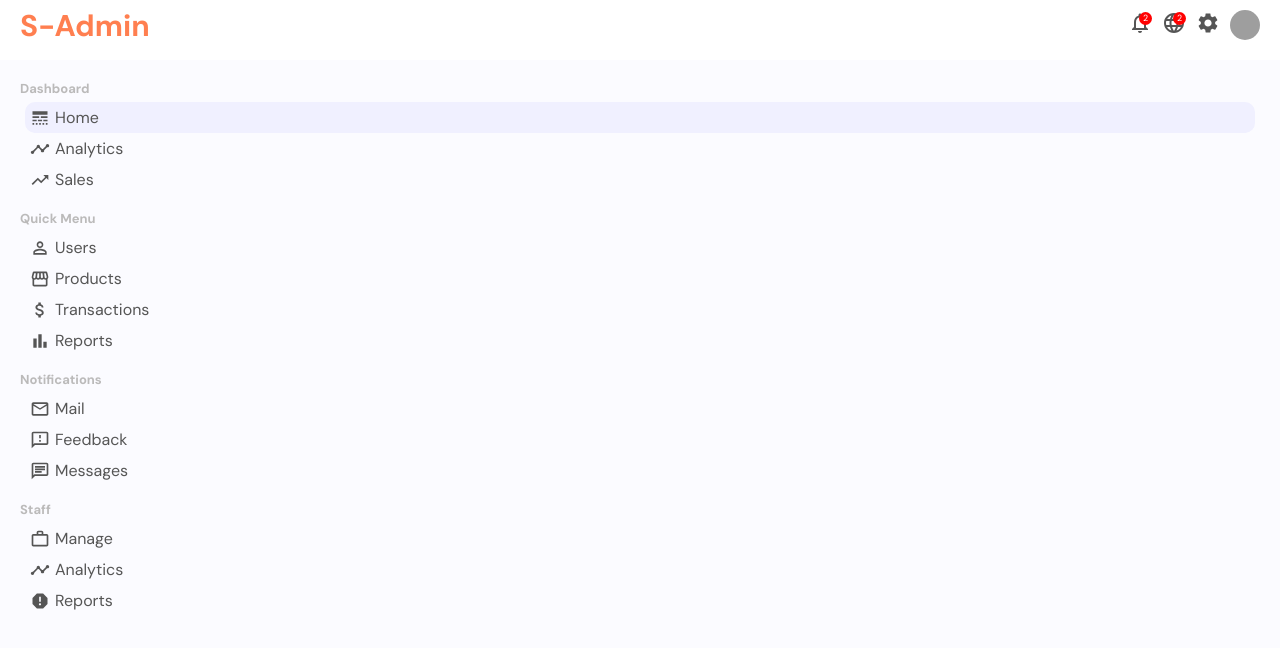
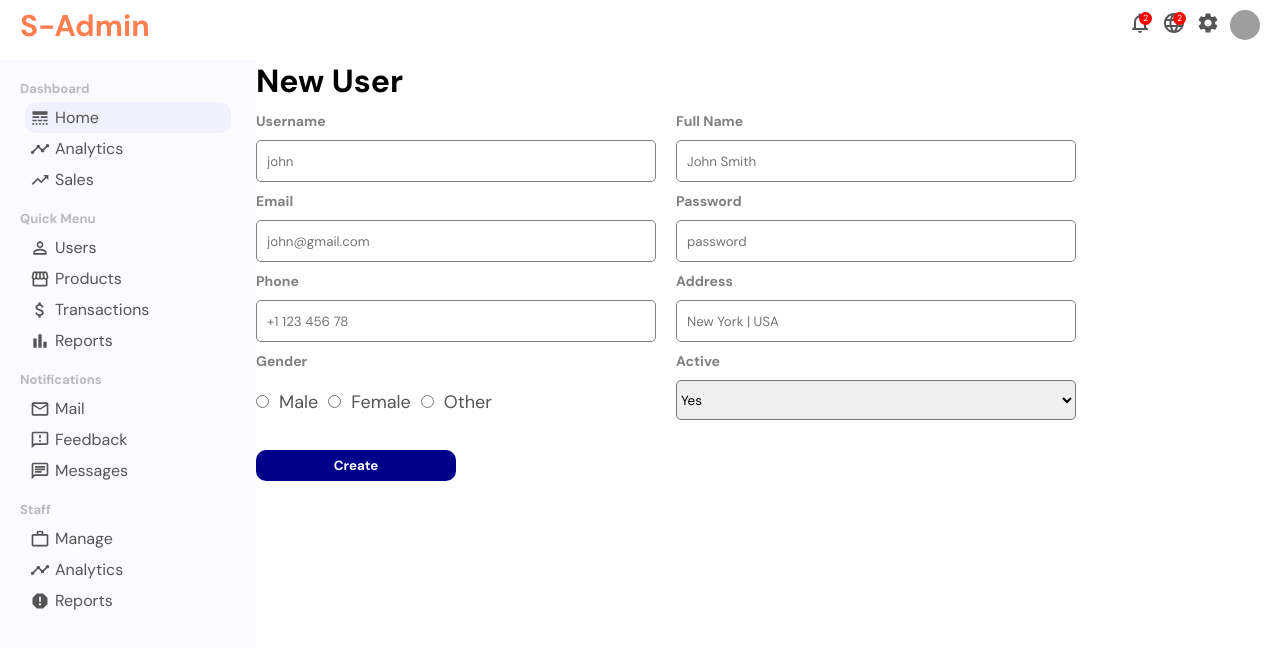
Before and after one commit to OutcastR07/react-admin-panel, a React (Create React App) app: page /user/1/newUser in a window 1280 px wide. Shown: the top 648 px of the page. Built offline with nearby package versions, Linux system fonts and the light colour scheme; grey boxes are pictures that could not be loaded.

Commit message:
new-user-page

```diff
--- a/src/App.css
+++ b/src/App.css
@@ -2,3 +2,8 @@
     display: flex;
     margin-top: 10px;
 }
+
+.link {
+    text-decoration: none;
+    color: inherit;
+}
--- a/src/App.js
+++ b/src/App.js
@@ -5,6 +5,7 @@ import Home from "./pages/home/Home";
 import { BrowserRouter as Router, Routes, Route } from "react-router-dom";
 import UserList from "./pages/userList/UserList";
 import User from "./pages/user/User";
+import NewUser from "./pages/newUser/NewUser";
 
 function App() {
   return (
@@ -16,6 +17,7 @@ function App() {
           <Route path="/" exact={true} element={<Home />} />
           <Route path="/users" element={<UserList />} />
           <Route path="/user/:userId" element={<User />} />
+          <Route path="/user/:userId/newUser" element={<NewUser />} />
         </Routes>
       </div>
     </Router>
--- a/src/components/sidebar/Sidebar.jsx
+++ b/src/components/sidebar/Sidebar.jsx
@@ -1,5 +1,6 @@
 import { AttachMoney, BarChart, ChatOutlined, EmailOutlined, FeedbackOutlined, LineStyle, PersonOutline, Report, Storefront, TrendingUp, WorkOutline } from '@mui/icons-material'
 import TimelineIcon from '@mui/icons-material/Timeline';
+import { Link } from 'react-router-dom';
 import './Sidebar.css'
 
 const Sidebar = () => {
@@ -30,14 +31,18 @@ const Sidebar = () => {
                         Quick Menu
                     </h3>
                     <ul className="sidebarList">
+                        <Link to="/users" className='link'>
                             <li className="sidebarListItem">
                                 <PersonOutline className='sidebarIcon' />
                                 Users
                             </li>
+                        </Link>
+                        <Link to="/products" className='link'>
                             <li className="sidebarListItem">
                                 <Storefront className='sidebarIcon' />
                                 Products
                             </li>
+                        </Link>
                         <li className="sidebarListItem">
                             <AttachMoney className='sidebarIcon' />
                             Transactions
--- /dev/null
+++ b/src/pages/newUser/NewUser.css
@@ -0,0 +1,57 @@
+.newUser {
+    flex: 4;
+}
+
+.newUserForm {
+    display: flex;
+    flex-wrap: wrap;
+}
+
+.newUserItem {
+    width: 400px;
+    display: flex;
+    flex-direction: column;
+    margin-top: 10px;
+    margin-right: 20px;
+}
+
+.newUserItem>label {
+    margin-bottom: 10px;
+    font-size: 14px;
+    font-weight: 600;
+    color: gray;
+}
+
+.newUserItem>input {
+    height: 20px;
+    padding: 10px;
+    border: 1px solid gray;
+    border-radius: 5px;
+}
+
+.newUserGender>input {
+    margin-top: 15px;
+}
+
+.newUserGender>label {
+    margin: 10px;
+    font-size: 18px;
+    color: #555;
+}
+
+.newUserSelect {
+    height: 40px;
+    border-radius: 5px;
+}
+
+.newUserButton {
+    width: 200px;
+    border: none;
+    background-color: darkblue;
+    color: white;
+    padding: 7px 10px;
+    font-weight: 600;
+    border-radius: 10px;
+    margin-top: 30px;
+    cursor: pointer;
+}
--- /dev/null
+++ b/src/pages/newUser/NewUser.jsx
@@ -0,0 +1,56 @@
+import './NewUser.css'
+
+const NewUser = () => {
+  return (
+    <div className='newUser'>
+      <h1 className="newUserTitle">New User</h1>
+      <form className="newUserForm">
+        <div className="newUserItem">
+          <label>Username</label>
+          <input type="text" placeholder='john' />
+        </div>
+        <div className="newUserItem">
+          <label>Full Name</label>
+          <input type="text" placeholder='John Smith' />
+        </div>
+        <div className="newUserItem">
+          <label>Email</label>
+          <input type="email" placeholder='john@gmail.com' />
+        </div>
+        <div className="newUserItem">
+          <label>Password</label>
+          <input type="password" placeholder='password' />
+        </div>
+        <div className="newUserItem">
+          <label>Phone</label>
+          <input type="test" placeholder='+1 123 456 78' />
+        </div>
+        <div className="newUserItem">
+          <label>Address</label>
+          <input type="test" placeholder='New York | USA' />
+        </div>
+        <div className="newUserItem">
+          <label>Gender</label>
+          <div className="newUserGender">
+            <input type="radio" placeholder='gender' id='male' value="male" />
+            <label for="male">Male</label>
+            <input type="radio" placeholder='gender' id='female' value="female" />
+            <label for="female">Female</label>
+            <input type="radio" placeholder='gender' id='other' value="other" />
+            <label for="other">Other</label>
+          </div>
+        </div>
+        <div className="newUserItem">
+          <label>Active</label>
+          <select name="active" id="active" className="newUserSelect">
+            <option value="yes">Yes</option>
+            <option value="no">No</option>
+          </select>
+        </div>
+        <button className='newUserButton'>Create</button>
+      </form>
+    </div>
+  )
+}
+
+export default NewUser
```
Lines whose indentation alone changed are shown as unchanged.
